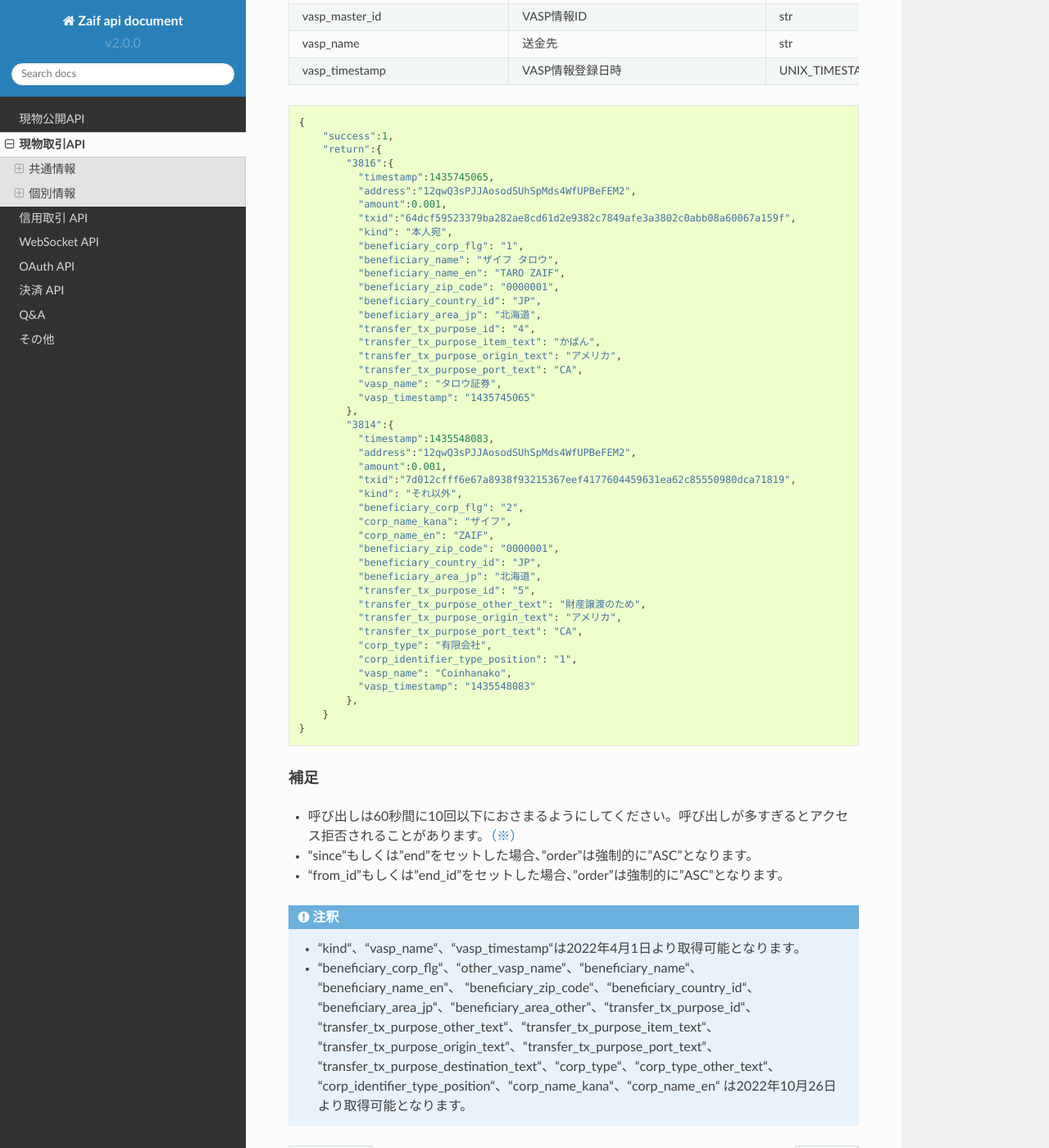
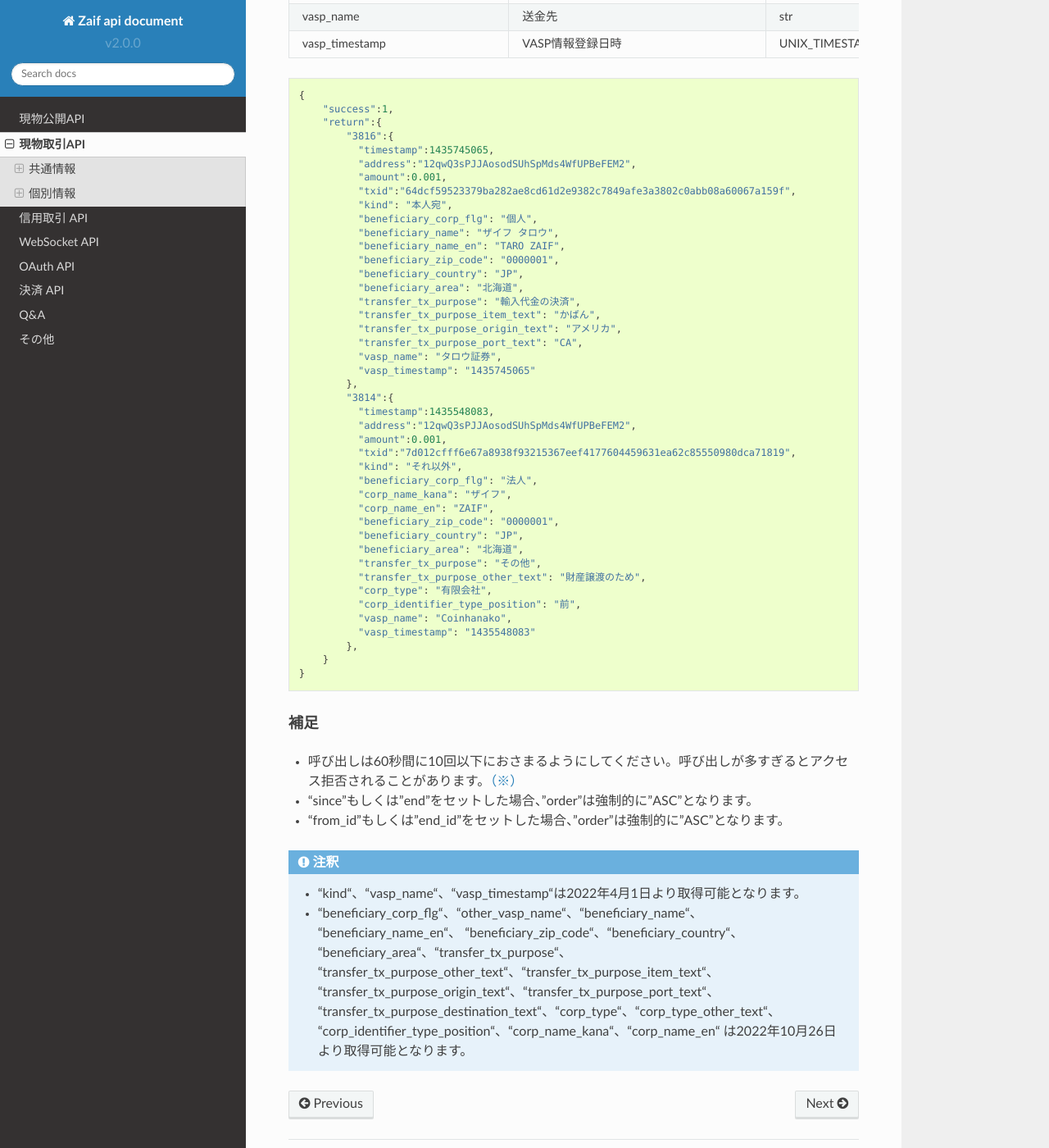
Before and after one commit to zaifdotjp/api-doc, a Sphinx documentation site: the page built from docs/TradingAPI.md, in a window 1280 px wide and 1400 px high, scrolled down 20907 px. Shown: the whole window at 82% size. Built offline with Sphinx 7.4.7 and the Read the Docs theme 2.0.0, drawn with Linux system fonts in a browser that asks for light colours; some of the changed text lies outside the part shown.

Commit message:
Add files via upload

````diff
--- a/docs/TradingAPI.md
+++ b/docs/TradingAPI.md
@@ -938,15 +938,14 @@
 amount                                取引量                                   float
 txid                                  トランザクションID                       str
 kind                                  宛先                                     str
-beneficiary_corp_flg                  送金先の種別 (1：個人、2：法人)          str
+beneficiary_corp_flg                  送金先の種別 (個人/法人)                 str
 other_vasp_name                       送金先の名称                             str
 beneficiary_name                      送金先氏名（カナ）（個人のみ）           str
 beneficiary_name_en                   送金先氏名（英字）（個人のみ）           str
 beneficiary_zip_code                  送金先の郵便番号                         str
-beneficiary_country_id                送金先の相手国                           str
-beneficiary_area_jp                   送金先の地域（日本）                     str
-beneficiary_area_other                送金先の地域（日本以外）                 str
-transfer_tx_purpose_id                移転取引の目的                           numerical
+beneficiary_country                   送金先の相手国                           str
+beneficiary_area                      送金先の地域                             str
+transfer_tx_purpose                   移転取引の目的                           str
 transfer_tx_purpose_other_text        移転取引の目的（具体的な内容）           str
 transfer_tx_purpose_item_text         移転取引の目的（商品の具体的な品目）     str
 transfer_tx_purpose_origin_text       移転取引の目的（原産地）                 str
@@ -954,7 +953,7 @@
 transfer_tx_purpose_destination_text  移転取引の目的（仕向地）                 str
 corp_type                             法人種別名称 （法人のみ）                str
 corp_type_other_text                  法人種別その他名称（法人のみ）           str
-corp_identifier_type_position         法人格の位置（法人のみ）                 numerical
+corp_identifier_type_position         法人格の位置（法人のみ）（前/後）        str
 corp_name_kana                        送金先名称（カナ）（法人のみ）           str
 corp_name_en                          送金先名称（アルファベット）（法人のみ） str
 vasp_master_id                        VASP情報ID                               str
@@ -973,13 +972,13 @@
           "amount":0.001,
           "txid":"64dcf59523379ba282ae8cd61d2e9382c7849afe3a3802c0abb08a60067a159f",
           "kind": "本人宛",
-          "beneficiary_corp_flg": "1",
+          "beneficiary_corp_flg": "個人",
           "beneficiary_name": "ザイフ タロウ",
           "beneficiary_name_en": "TARO ZAIF",
           "beneficiary_zip_code": "0000001",
-          "beneficiary_country_id": "JP",
-          "beneficiary_area_jp": "北海道",
-          "transfer_tx_purpose_id": "4",
+          "beneficiary_country": "JP",
+          "beneficiary_area": "北海道",
+          "transfer_tx_purpose": "輸入代金の決済",
           "transfer_tx_purpose_item_text": "かばん",
           "transfer_tx_purpose_origin_text": "アメリカ",
           "transfer_tx_purpose_port_text": "CA",
@@ -992,18 +991,16 @@
           "amount":0.001,
           "txid":"7d012cfff6e67a8938f93215367eef4177604459631ea62c85550980dca71819",
           "kind": "それ以外",
-          "beneficiary_corp_flg": "2",
+          "beneficiary_corp_flg": "法人",
           "corp_name_kana": "ザイフ",
           "corp_name_en": "ZAIF",
           "beneficiary_zip_code": "0000001",
-          "beneficiary_country_id": "JP",
-          "beneficiary_area_jp": "北海道",
-          "transfer_tx_purpose_id": "5",
+          "beneficiary_country": "JP",
+          "beneficiary_area": "北海道",
+          "transfer_tx_purpose": "その他",
           "transfer_tx_purpose_other_text": "財産譲渡のため",
-          "transfer_tx_purpose_origin_text": "アメリカ",
-          "transfer_tx_purpose_port_text": "CA",
           "corp_type": "有限会社",
-          "corp_identifier_type_position": "1",
+          "corp_identifier_type_position": "前",
           "vasp_name": "Coinhanako",
           "vasp_timestamp": "1435548083"
         },
@@ -1021,5 +1018,5 @@
 
 ``` note::
     * “kind“、“vasp_name“、“vasp_timestamp“は2022年4月1日より取得可能となります。
-    * “beneficiary_corp_flg“、“other_vasp_name“、“beneficiary_name“、  “beneficiary_name_en“、  “beneficiary_zip_code“、“beneficiary_country_id“、  “beneficiary_area_jp“、“beneficiary_area_other“、“transfer_tx_purpose_id“、  “transfer_tx_purpose_other_text“、“transfer_tx_purpose_item_text“、  “transfer_tx_purpose_origin_text“、“transfer_tx_purpose_port_text“、  “transfer_tx_purpose_destination_text“、“corp_type“、“corp_type_other_text“、  “corp_identifier_type_position“、“corp_name_kana“、“corp_name_en“  は2022年10月26日より取得可能となります。
+    * “beneficiary_corp_flg“、“other_vasp_name“、“beneficiary_name“、  “beneficiary_name_en“、  “beneficiary_zip_code“、“beneficiary_country“、  “beneficiary_area“、“transfer_tx_purpose“、  “transfer_tx_purpose_other_text“、“transfer_tx_purpose_item_text“、  “transfer_tx_purpose_origin_text“、“transfer_tx_purpose_port_text“、  “transfer_tx_purpose_destination_text“、“corp_type“、“corp_type_other_text“、  “corp_identifier_type_position“、“corp_name_kana“、“corp_name_en“  は2022年10月26日より取得可能となります。
 ```
````
